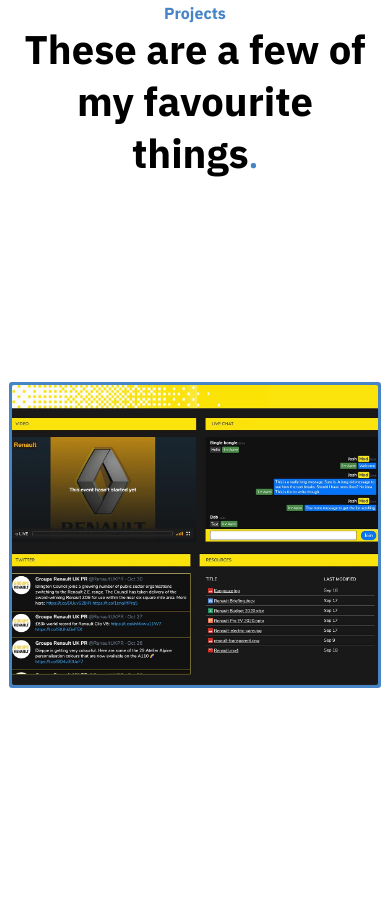
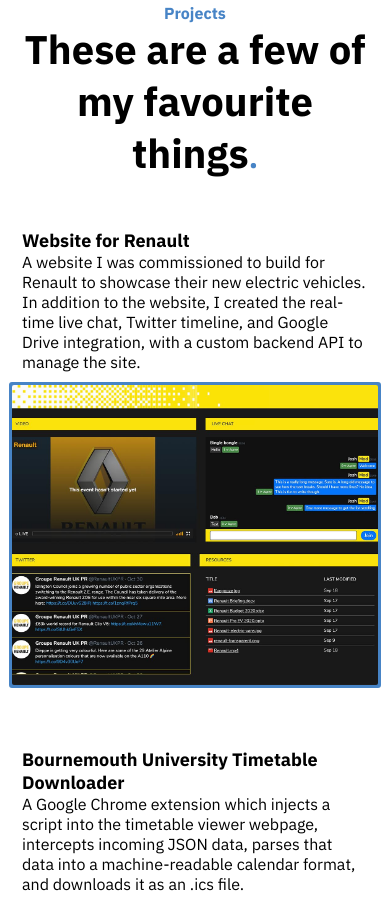
Before and after one commit to JoshuaAGK/me, a plain HTML site: page index.html in a window 390 px wide. Shown: the part 4652-5554 px from the top of the page. Drawn offline with Linux system fonts and the light colour scheme.

Commit message:
Updated colours

```diff
--- a/style.css
+++ b/style.css
@@ -751,6 +751,10 @@ ul {
         box-shadow: 5px 5px 5px rgba(0, 0, 0, 0);
     }
 
+    .project-large * {
+        color: var(--text-color);
+    }
+
     .project-large:not(:first-of-type) .project-large-cover {
         margin-top: 50px;
     }
```
